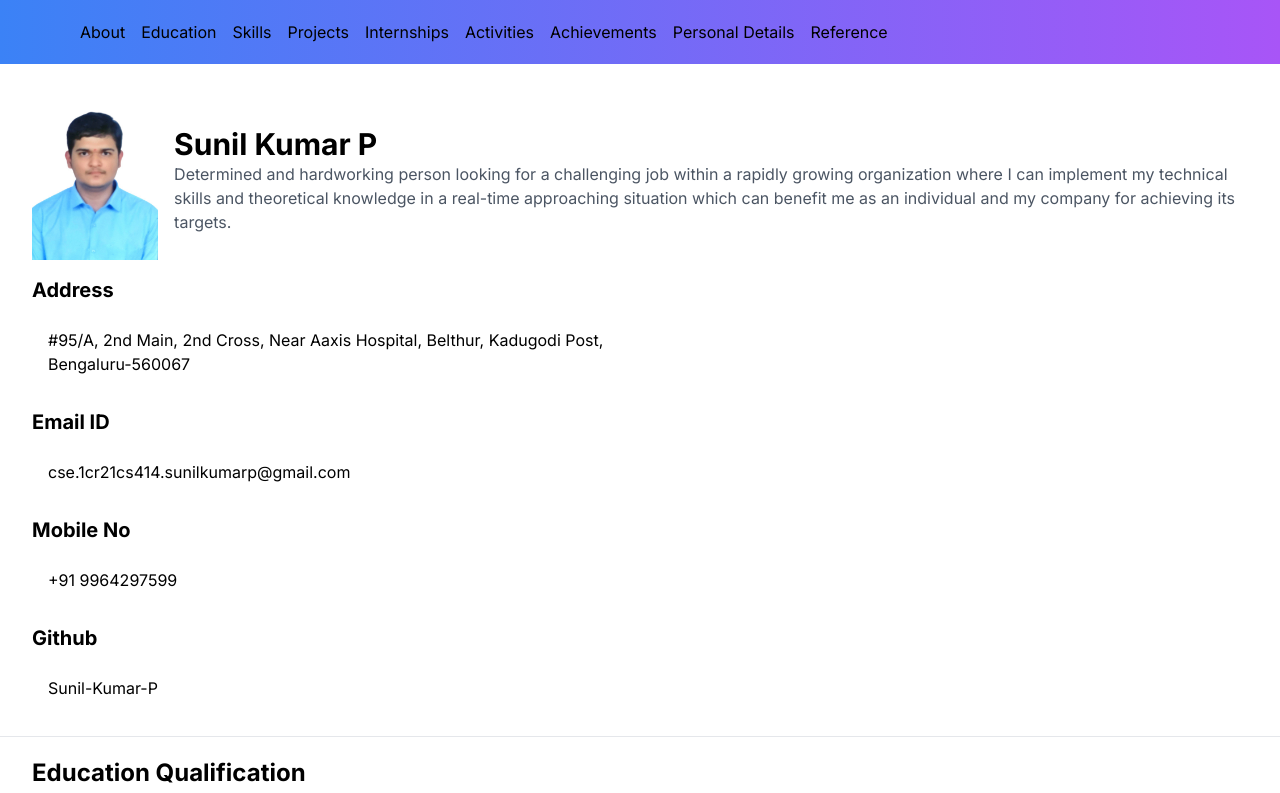
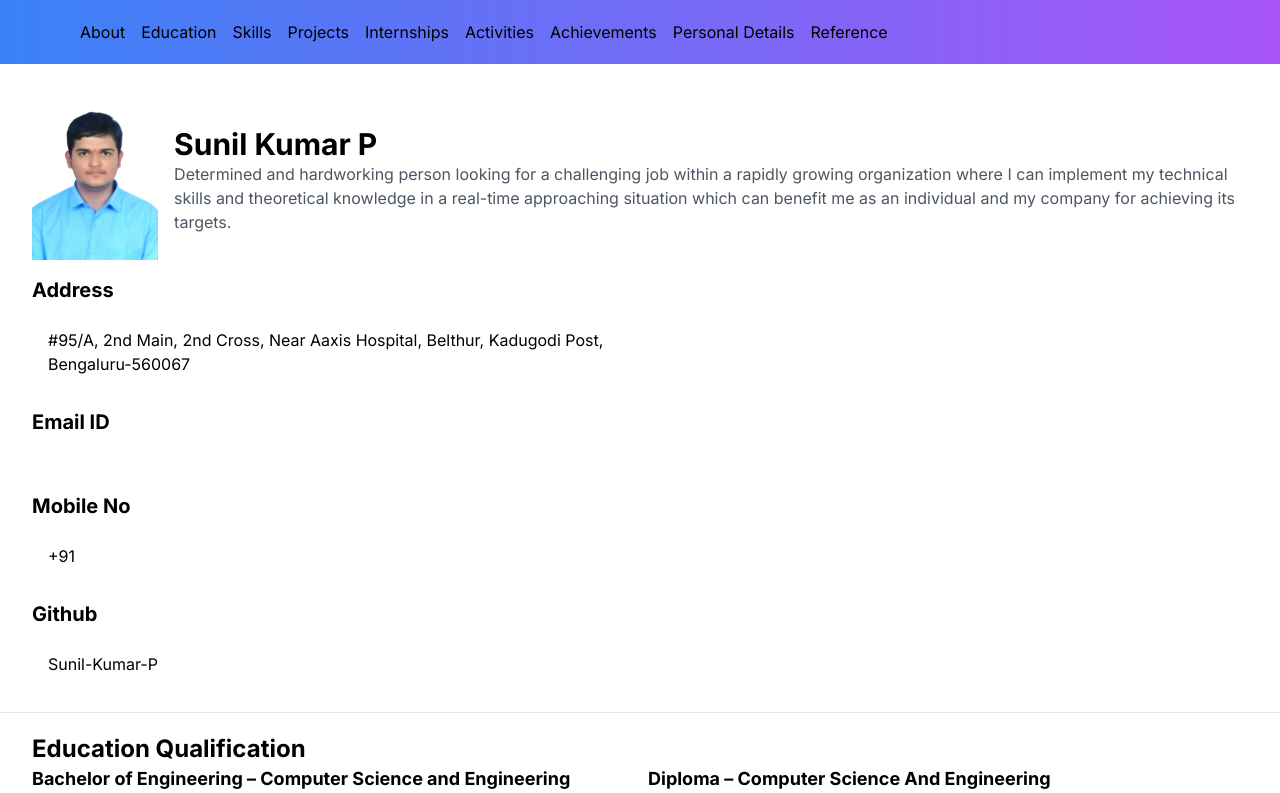
Before and after one commit to Sunil-Kumar-P/next-portfolio, a Next.js app: page / in a window 1280 px wide. Shown: the top 793 px of the page. Built offline with nearby package versions, Linux system fonts and the light colour scheme.

Commit message:
Update About.tsx

```diff
--- a/components/About.tsx
+++ b/components/About.tsx
@@ -30,9 +30,9 @@ const About = () => {
             <p className="p-4">#95/A, 2nd Main, 2nd Cross, Near Aaxis Hospital, Belthur, Kadugodi Post, Bengaluru-560067</p>
 
             <h3 className="text-xl font-bold mt-4 mb-2">Email ID</h3>
-            <p className="p-4">cse.1cr21cs414.sunilkumarp@gmail.com</p>
+            <p className="p-4"></p>
             <h3 className="text-xl font-bold mt-4 mb-2">Mobile No</h3>
-            <p className="p-4">+91 9964297599</p>
+            <p className="p-4">+91</p>
             <h3 className="text-xl font-bold mt-4 mb-2">Github</h3>
             <p className="p-4">
               <a
```
